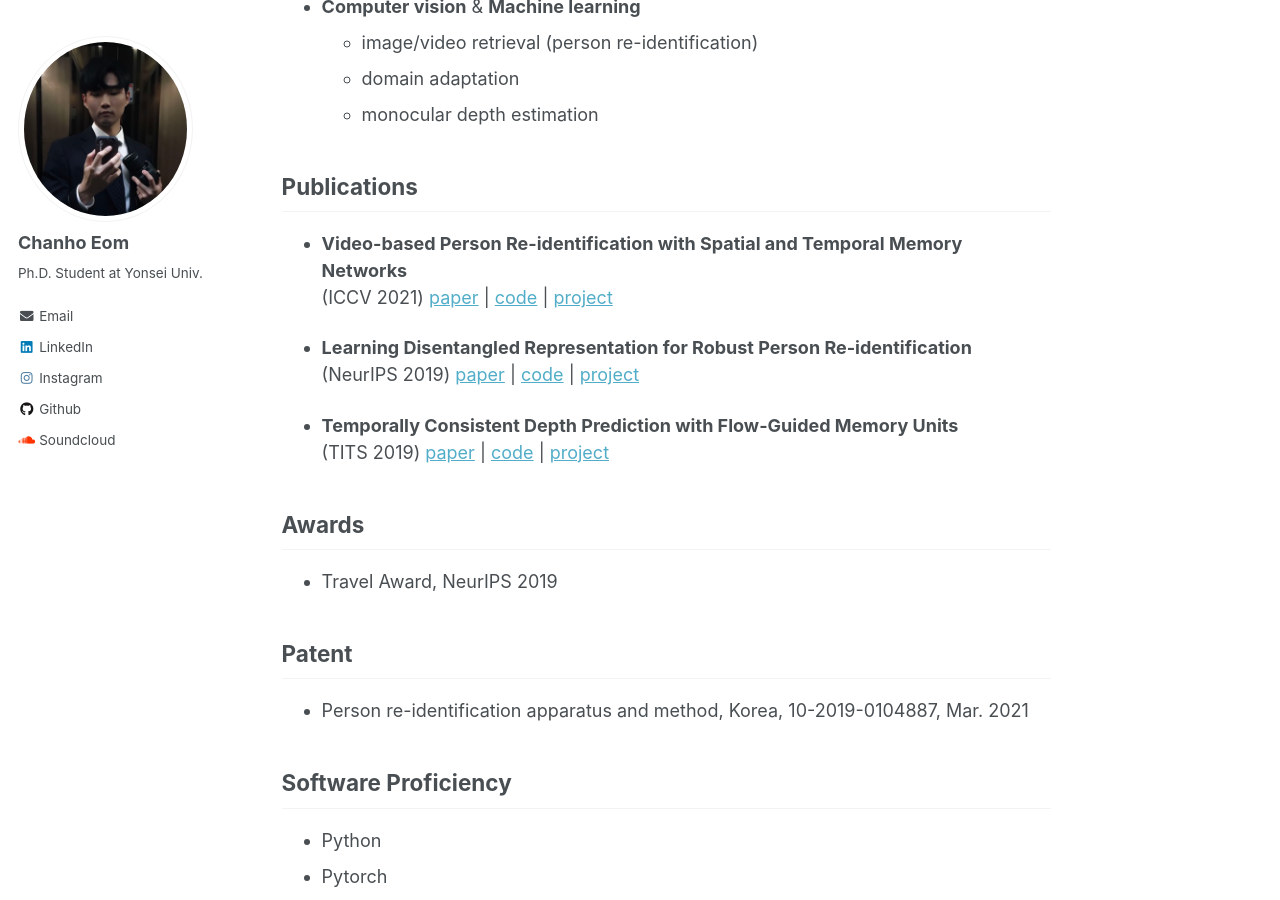
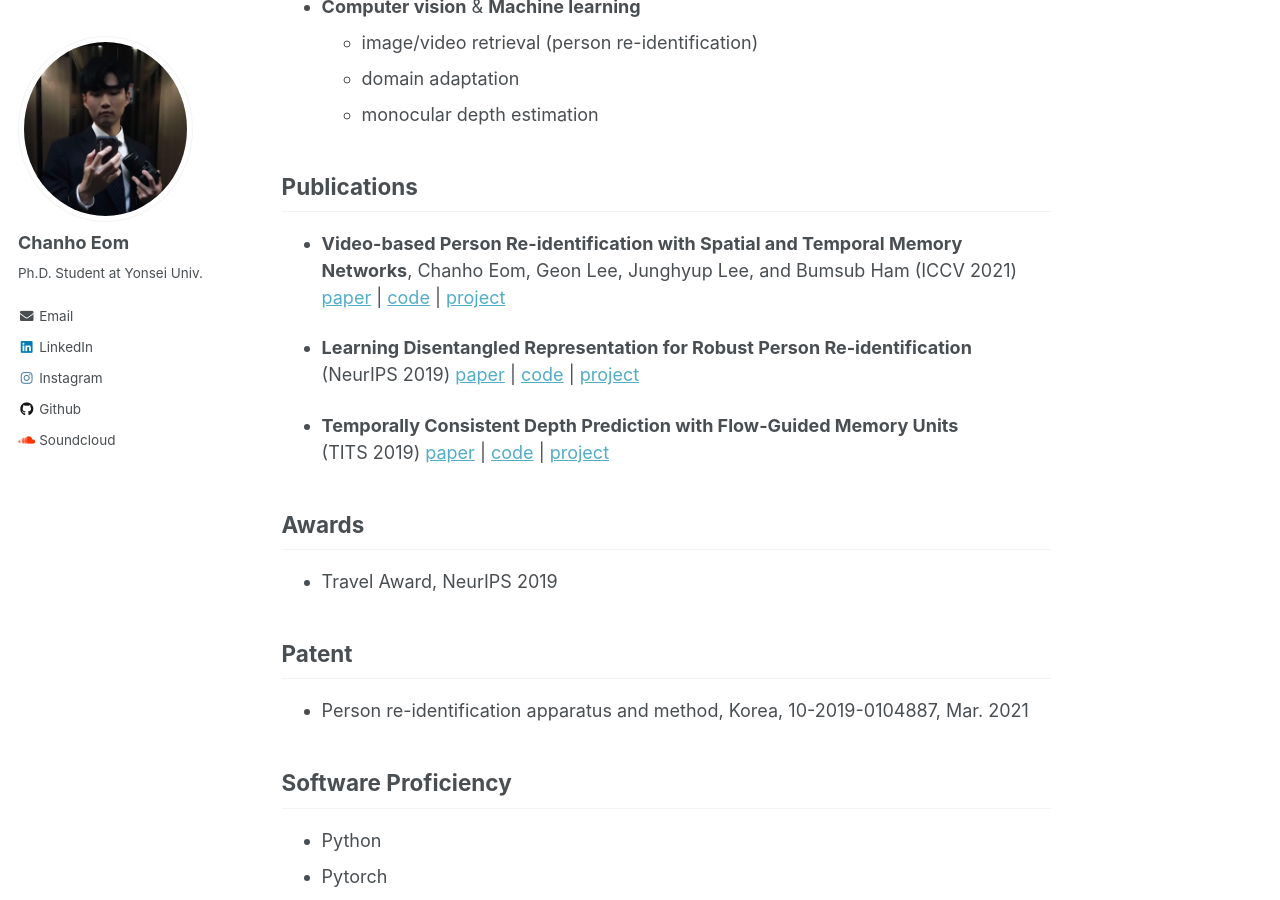
Before and after one commit to chanhoeom/chanhoEom.github.io, a Jekyll site: the page built from _pages/about.md, in a window 1280 px wide and 900 px high, scrolled down 770 px. Built offline with Jekyll 4.4.1, drawn with Linux system fonts in a browser that asks for light colours.

Commit message:
Update about.md

```diff
--- a/_pages/about.md
+++ b/_pages/about.md
@@ -29,7 +29,8 @@ Hi! I'm Chanho Eom, a student at the [School of Electrical & Electronic Engineer
 
 ## Publications
 
-* **Video-based Person Re-identification with Spatial and Temporal Memory Networks**
+* **Video-based Person Re-identification with Spatial and Temporal Memory Networks**,
+Chanho Eom, Geon Lee, Junghyup Lee, and Bumsub Ham
 (ICCV 2021)
 [paper]() \|
 [code]() \|
```
